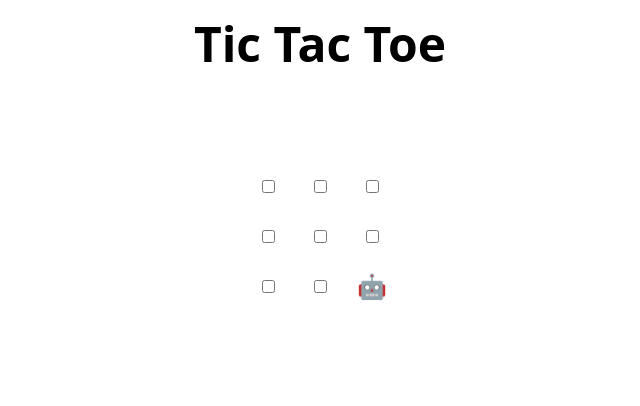
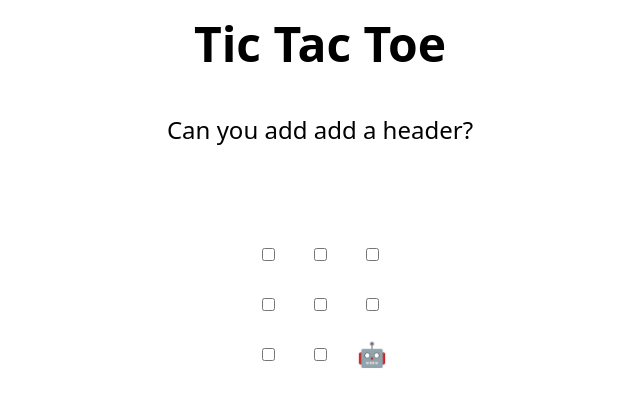
Before and after one commit to Ashuza11/manageprojectlifecycle, a plain HTML site: page index.html in a window 1280 px wide. Shown: the whole page, without its empty margins (320-960 px from the left). Drawn offline with Linux system fonts and the light colour scheme.

Commit message:
Update index.html
Well done

```diff
--- a/index.html
+++ b/index.html
@@ -44,6 +44,7 @@
     <td><input type="checkbox" /></td>
     <td><input type="checkbox" /></td>
     <td><input type="checkbox" /></td>
+Can you add add a header?
   </tr>
 </table>
 
```
